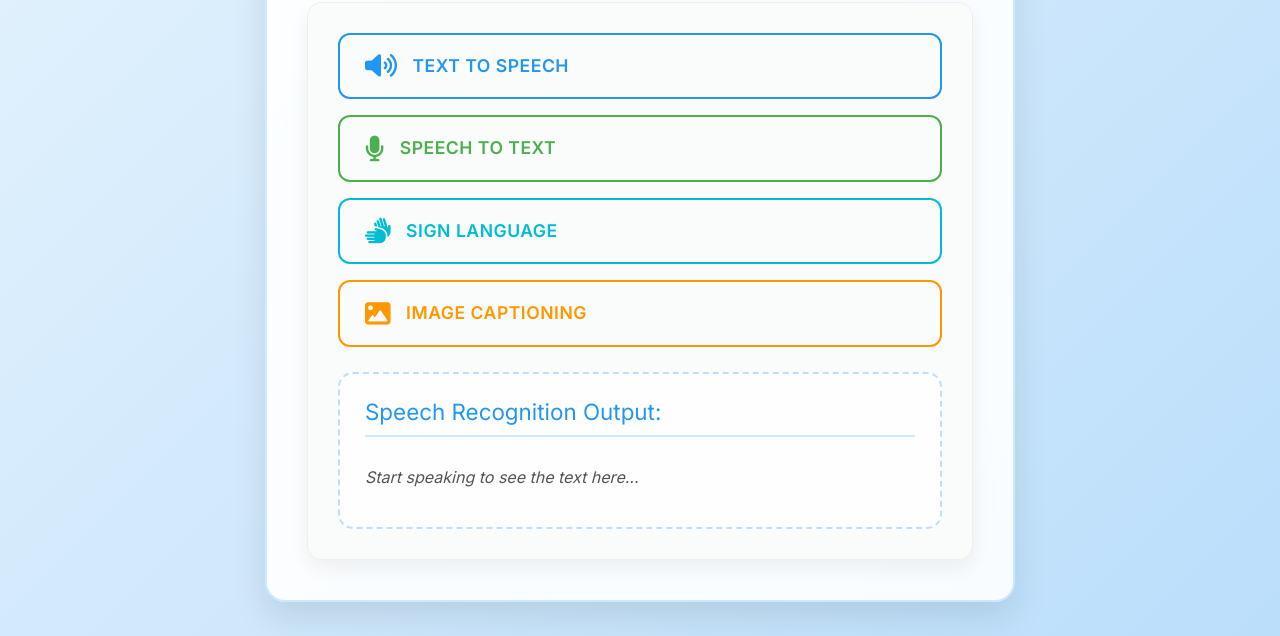
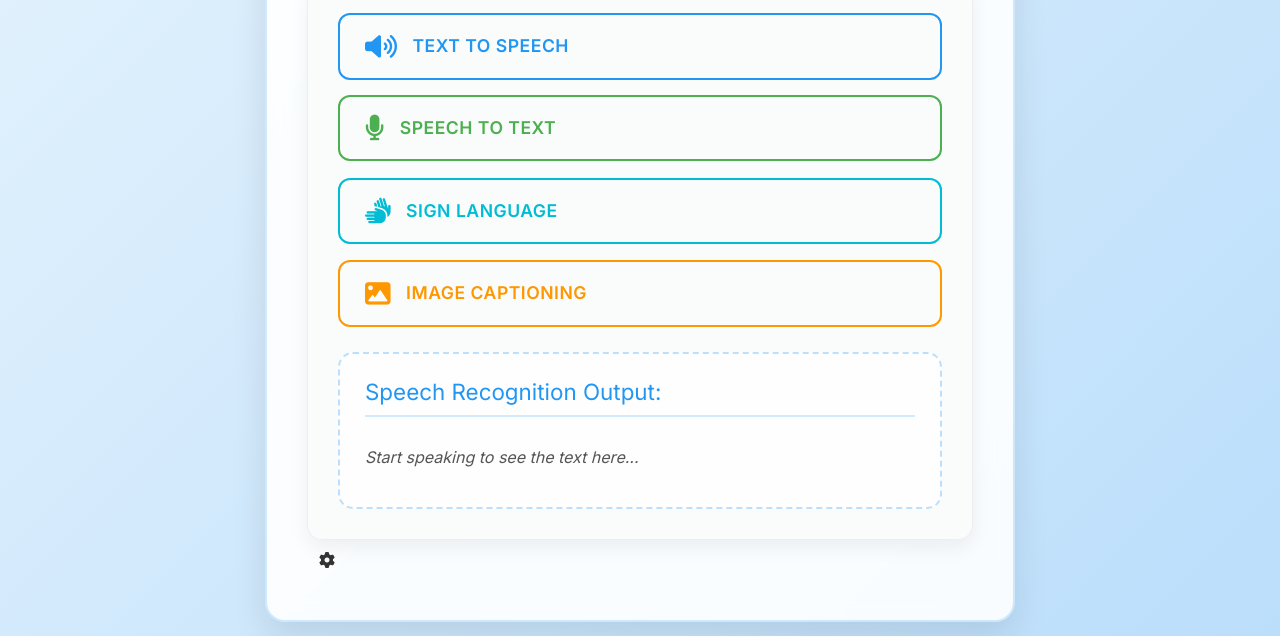
Before and after one commit to AhmedHeshamSakr/TEAN-Mate, a website built with webpack: page 1-sidebar/sidebar.html in a window 1280 px wide. Shown: the part 164-800 px from the top of the page. Built offline with nearby package versions, Linux system fonts and the light colour scheme; what artyom.js would draw is missing.

Commit message:
add: Settings button

```diff
--- a/1-sidebar/sidebar.css
+++ b/1-sidebar/sidebar.css
@@ -194,6 +194,25 @@ body {
 .button-container > *:nth-child(3) { animation-delay: 0.6s; }
 .button-container > *:nth-child(4) { animation-delay: 0.8s; }
 
+#settingsButton {
+    background-color: transparent;
+    color: var(--text-color);
+    border: none;
+    border-radius: 50%;
+    width: 40px;
+    height: 40px;
+    display: flex;
+    align-items: center;
+    justify-content: center;
+    cursor: pointer;
+    transition: background-color 0.3s, transform 0.2s;
+}
+
+#settingsButton:hover {
+    background-color: rgba(255, 255, 255, 0.1);
+    transform: rotate(30deg);
+}
+
 /* @font-face {
     font-family: 'Inter';
     font-weight: 300;
--- a/1-sidebar/sidebar.html
+++ b/1-sidebar/sidebar.html
@@ -42,6 +42,13 @@
                 <div id="recognizedText">Start speaking to see the text here...</div>
             </div>
         </div>
+        <div class="sidebar-footer">
+            <!-- Add settings button here -->
+            <button id="settingsButton" class="sidebar-button" title="Settings">
+                <i class="fas fa-cog"></i>
+            </button>
+            <!-- ... other footer buttons ... -->
+        </div>
     </main>
 
     <script src="https://cdn.jsdelivr.net/npm/bootstrap@5.3.0/dist/js/bootstrap.bundle.min.js"></script>
--- a/1-sidebar/sidebar.js
+++ b/1-sidebar/sidebar.js
@@ -43,11 +43,13 @@ class SidebarController {
         this.buttons.stt = buttons[1];
         this.buttons.signLanguage = buttons[2];
         this.buttons.imageCaption = buttons[3];
+        this.buttons.options = document.getElementById('settingsButton');
 
         this.addButtonListener(this.buttons.tts, this.handleTTS.bind(this));
         this.addButtonListener(this.buttons.stt, this.handleSTT.bind(this));
         this.addButtonListener(this.buttons.signLanguage, this.handleSignLanguage.bind(this));
         this.addButtonListener(this.buttons.imageCaption, this.handleImageCaption.bind(this));
+        this.addButtonListener(this.buttons.options, this.handleOptions.bind(this));
     }
 
     // Add an event listener to a button, with error handling
@@ -100,6 +102,12 @@ class SidebarController {
     handleImageCaption() {
         console.log("Image Captioning button clicked");
         alert("Image Captioning activated"); // Placeholder for image captioning functionality
+    }
+
+    handleOptions() {
+        console.log("Options button clicked");
+        // Open the options page in a new tab
+        chrome.runtime.openOptionsPage();
     }
 
     // Send a message to the active tab
```
